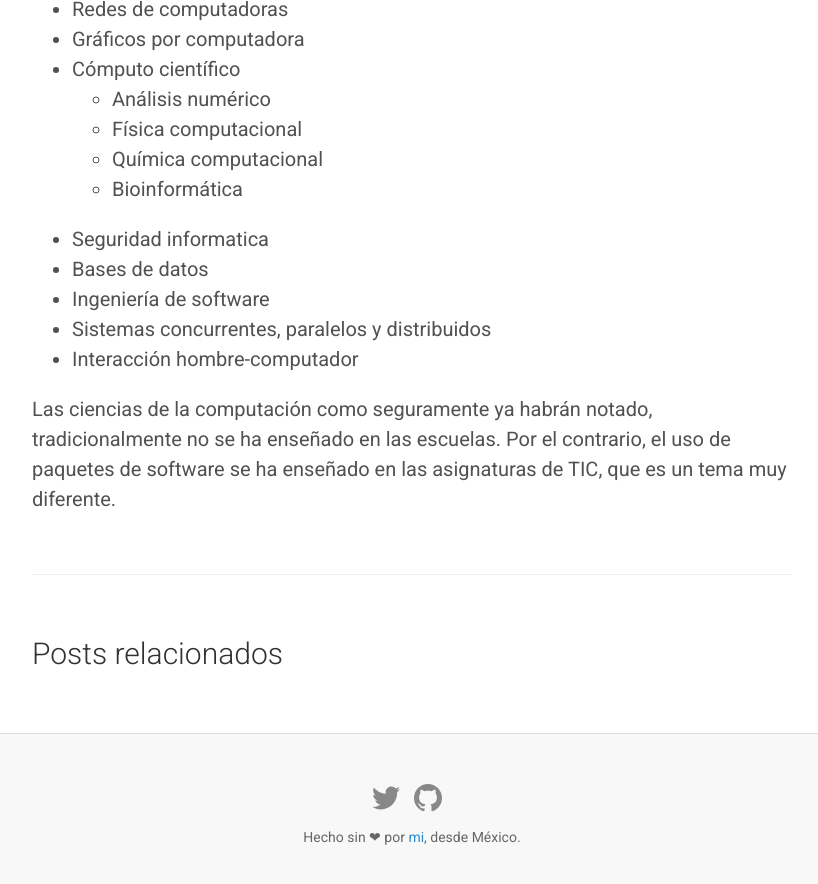
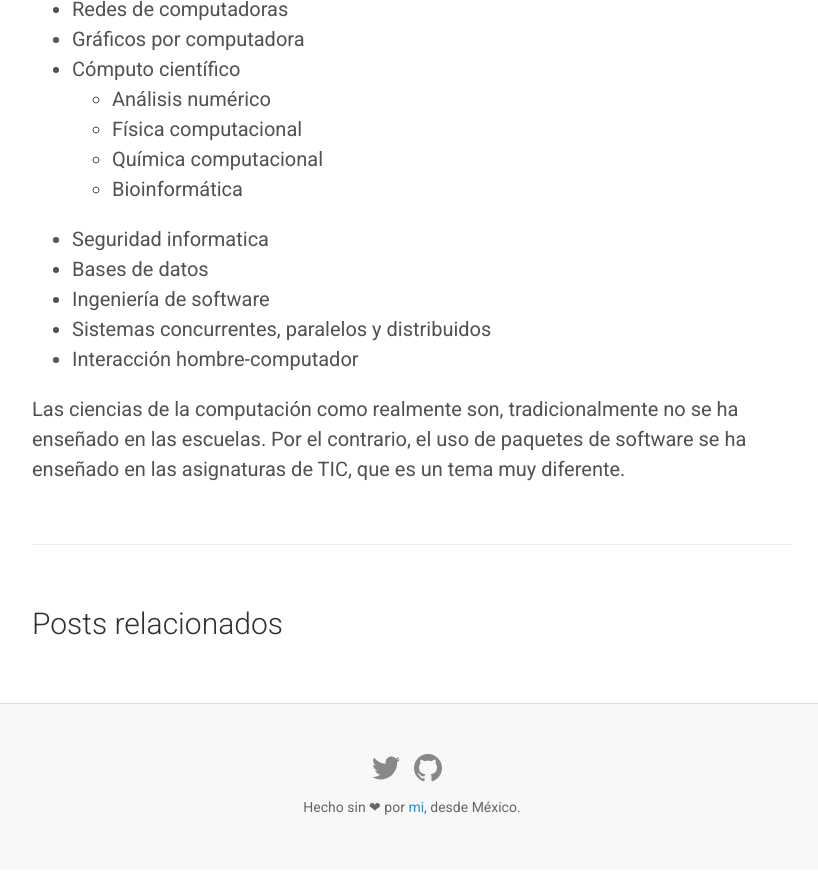
Before and after one commit to MiltonOlaf/miltonolaf.github.io, a Jekyll site: the page built from _posts/2017-10-01-ciencias-de-la-computacion.md, in a window 1280 px wide and 900 px high, scrolled down 3368 px. Shown: the top 884 px of the window, without its empty margins (228-1046 px from the left). Built offline with Jekyll 4.4.1, drawn with Linux system fonts in a browser that asks for light colours; comment, search, counter and statistics services are not loaded.

Commit message:
Cambio minimo

```diff
--- a/_posts/2017-10-01-ciencias-de-la-computacion.md
+++ b/_posts/2017-10-01-ciencias-de-la-computacion.md
@@ -83,4 +83,4 @@ Las ciencias de la computación aplicadas se refieren a ciertos conceptos de inf
 * Sistemas concurrentes, paralelos y distribuidos
 * Interacción hombre-computador
 
-Las ciencias de la computación como seguramente ya habrán notado, tradicionalmente no se ha enseñado en las escuelas. Por el contrario, el uso de paquetes de software se ha enseñado en las asignaturas de TIC, que es un tema muy diferente.
+Las ciencias de la computación como realmente son, tradicionalmente no se ha enseñado en las escuelas. Por el contrario, el uso de paquetes de software se ha enseñado en las asignaturas de TIC, que es un tema muy diferente.
--- a/index.html
+++ b/index.html
@@ -6,7 +6,7 @@ title: Home
   <div class="container">
     <h3>Sobre mí</h3>
     <p align="justify">
-      Actualmente soy estudiante universitario y <i>lead developer</i> en <a href="//innusource.xyz" target="_blank" title="Mí grupo de desarrollo">innusource</a>. Me encanta automatizar procesos e implementar nuevas tecnologías en mi trabajo, vivo para diseñar software y escribir código.
+      Actualmente soy estudiante universitario y <i>lead developer</i> en <a href="//innusource.xyz" target="_blank" title="Mí pandilla de desarrolladores">innusource</a>. Me encanta automatizar procesos e implementar nuevas tecnologías en mi trabajo, vivo para diseñar software y escribir código.
       <br>
       Fanático de las ciencias de la computación, amante del opensource y el conocimiento libre, por ello que intento hacer mí pequeño aporte.
     </p>
```
